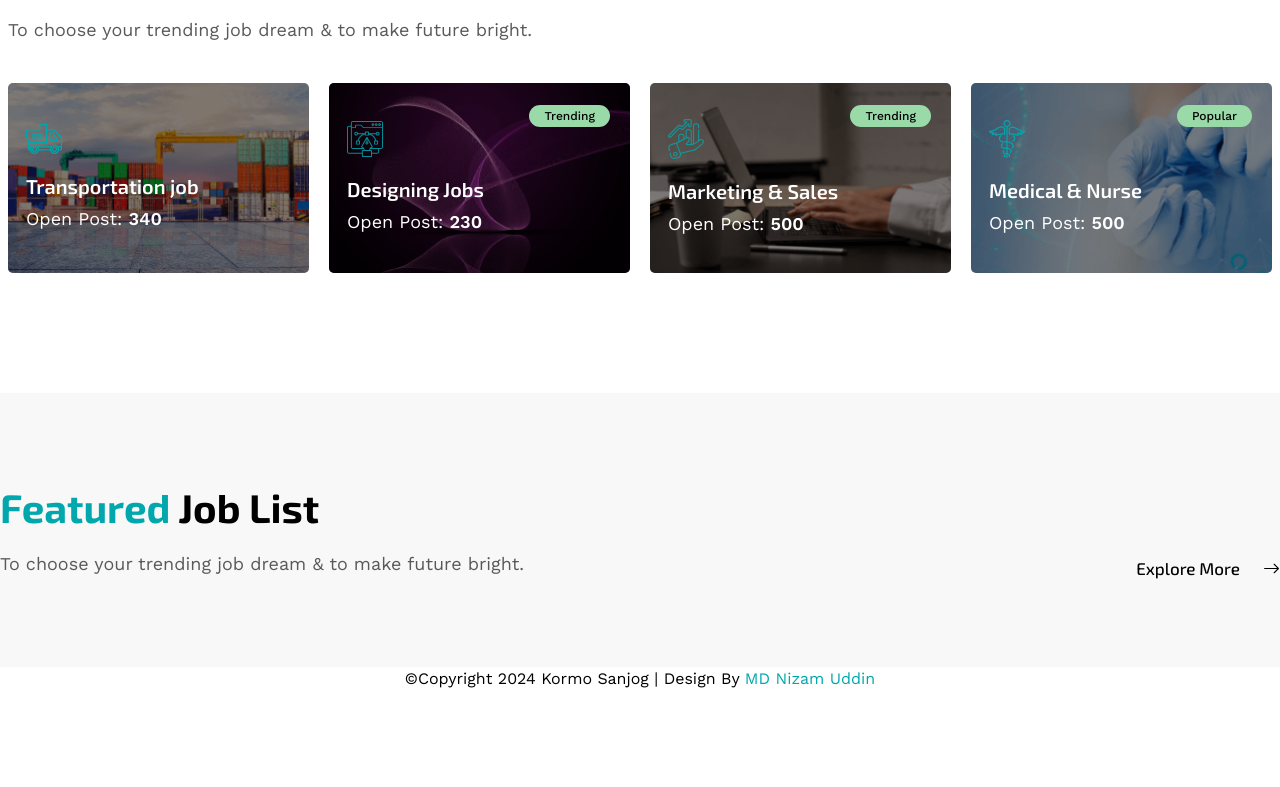
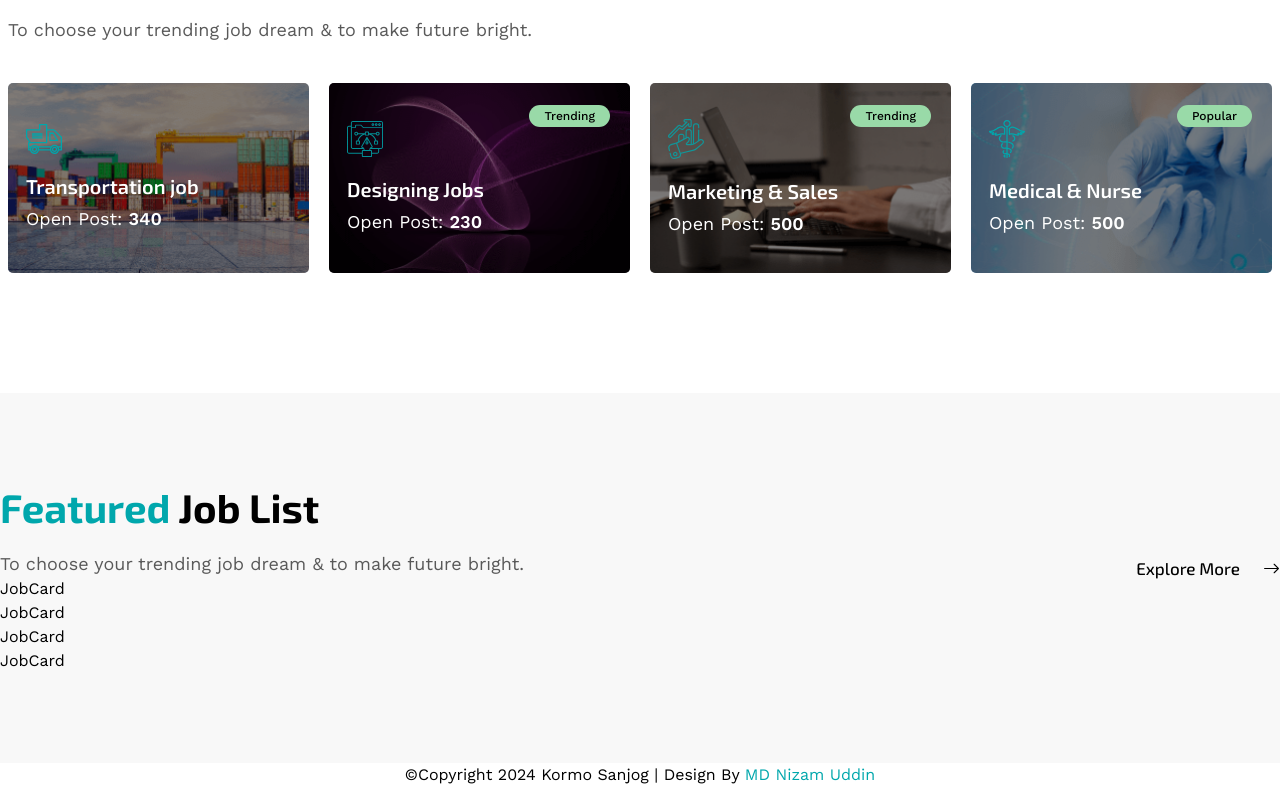
Before and after one commit to programmernizam/job-portal, a React (Vite) app in the folder kormo-sanjog/: page / in a window 1280 px wide. Shown: the part 1266-2053 px from the top of the page. Before the commit the page ends 1957 px from the top, so only its background shows below. Built offline with nearby package versions, Linux system fonts and the light colour scheme.

Commit message:
[Added] Load Job List data on Featured jobs component

```diff
--- a/kormo-sanjog/src/pages/Home/FeaturedJobs.jsx
+++ b/kormo-sanjog/src/pages/Home/FeaturedJobs.jsx
@@ -1,4 +1,6 @@
 import { BsArrowRight } from "react-icons/bs";
+import JobCard from "../../components/Shared/JobCard";
+import { jobsList } from "../../constant/constant";
 
 export default function FeaturedJobs() {
   return (
@@ -26,7 +28,11 @@ export default function FeaturedJobs() {
           </div>
         </div>
         {/* Featured Jobs Loop */}
-        <div></div>
+        <div>
+          {jobsList.map((job) => (
+            <JobCard key={job.id} job={job} />
+          ))}
+        </div>
       </div>
     </section>
   );
```
